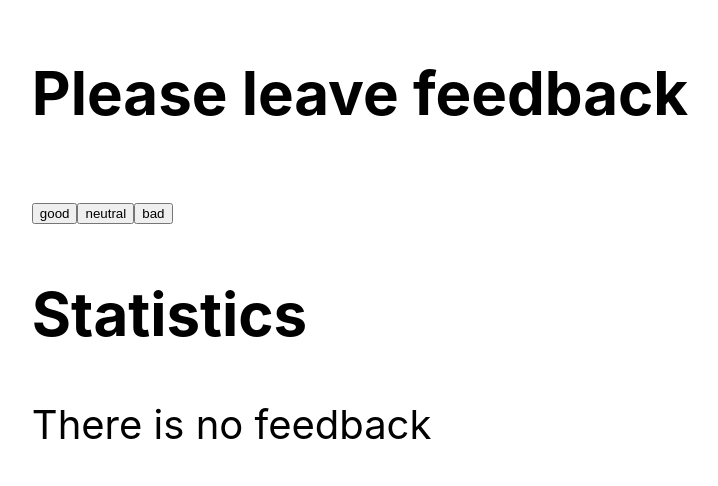
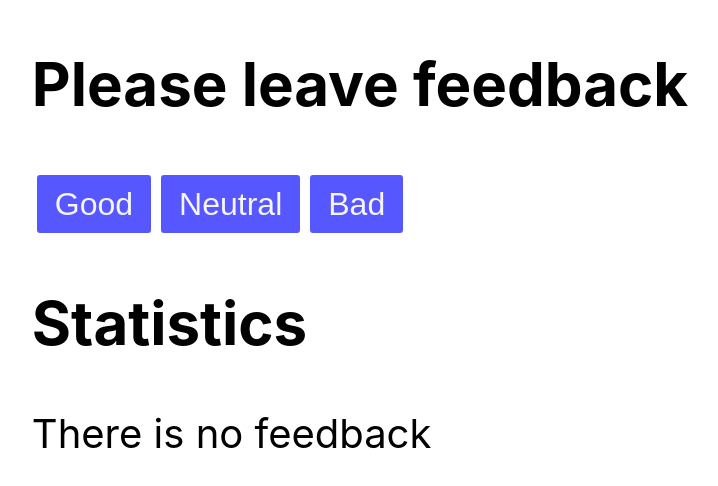
Before and after one commit to SebastianLalek/goit-react-hw-02-feedback, a React (Create React App) app: page / in a window 1280 px wide. Shown: the part 152-638 px from the top of the page, without its empty margins (280-998 px from the left). Built offline with nearby package versions, Linux system fonts and the light colour scheme.

Commit message:
rename FeedbackOption file and add FeedbackOption styles

```diff
--- a/src/components/App.jsx
+++ b/src/components/App.jsx
@@ -2,7 +2,7 @@ import React, { Component } from 'react';
 
 import Section from "./section/Section";
 import Statistics from "./statistics/Statistics";
-import FeedbackOptions from './feedbackoptions/FeddbackOptions';
+import FeedbackOptions from './feedbackoptions/FeedbackOptions';
 import Notification from './notification/Notification';
 
 const initialState = {
--- a/src/components/feedbackoptions/FeddbackOptions.js
+++ b/src/components/feedbackoptions/FeedbackOptions.js
@@ -1,6 +1,8 @@
+import css from './FeedbackOptions.module.css';
+
 export default function FeedbackOptions({ options, onLeaveFeedback }) {
   return options.map(option => (
-    <button id={option} onClick={onLeaveFeedback}>
+    <button className={css.button} id={option} onClick={onLeaveFeedback}>
       {option}
     </button>
   ));
--- /dev/null
+++ b/src/components/feedbackoptions/FeedbackOptions.module.css
@@ -0,0 +1,12 @@
+.button {
+    background-color: rgb(87, 87, 255);
+    color: rgb(245, 245, 245);
+    border: none;
+    border-radius: 3px;
+    padding: 5px 18px;
+    margin: 5px;
+    font-size: 0.8em;
+    line-height: 1.5;
+    text-transform: capitalize;
+    cursor: pointer;
+}
```
